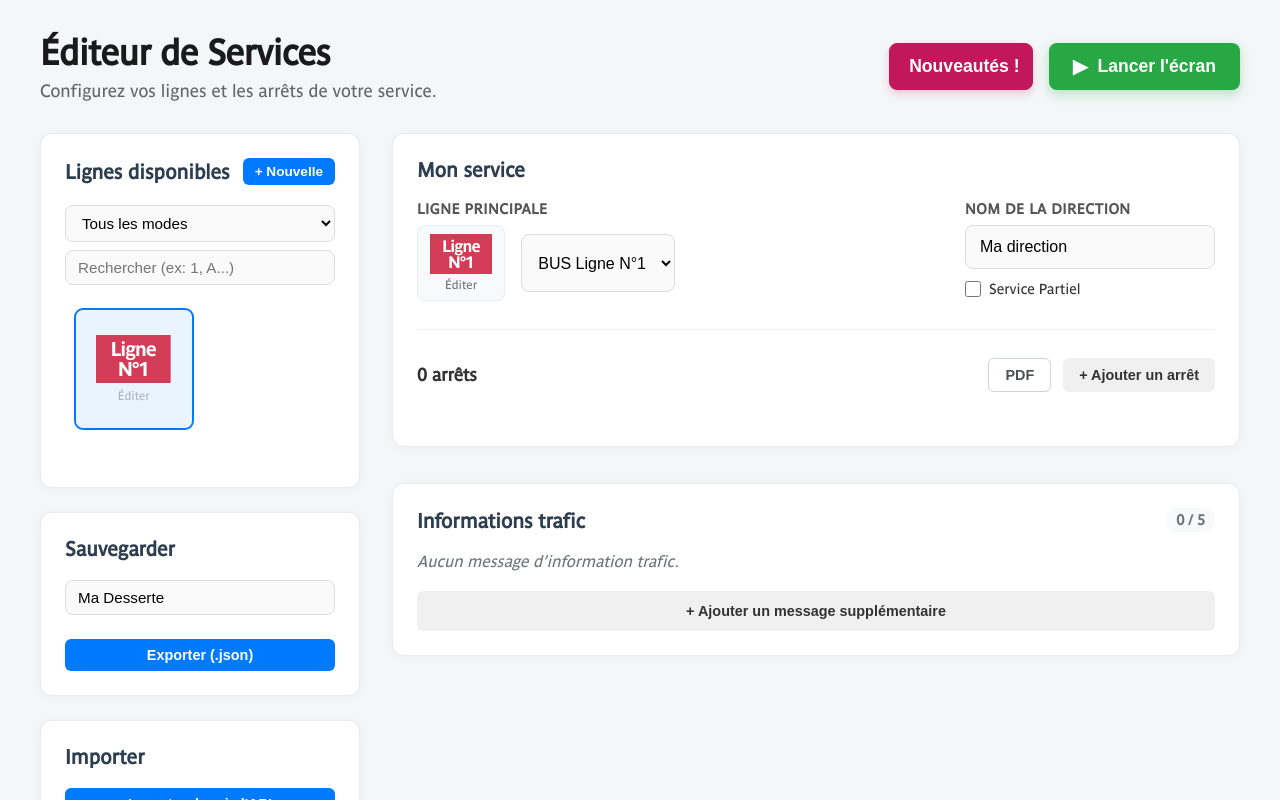
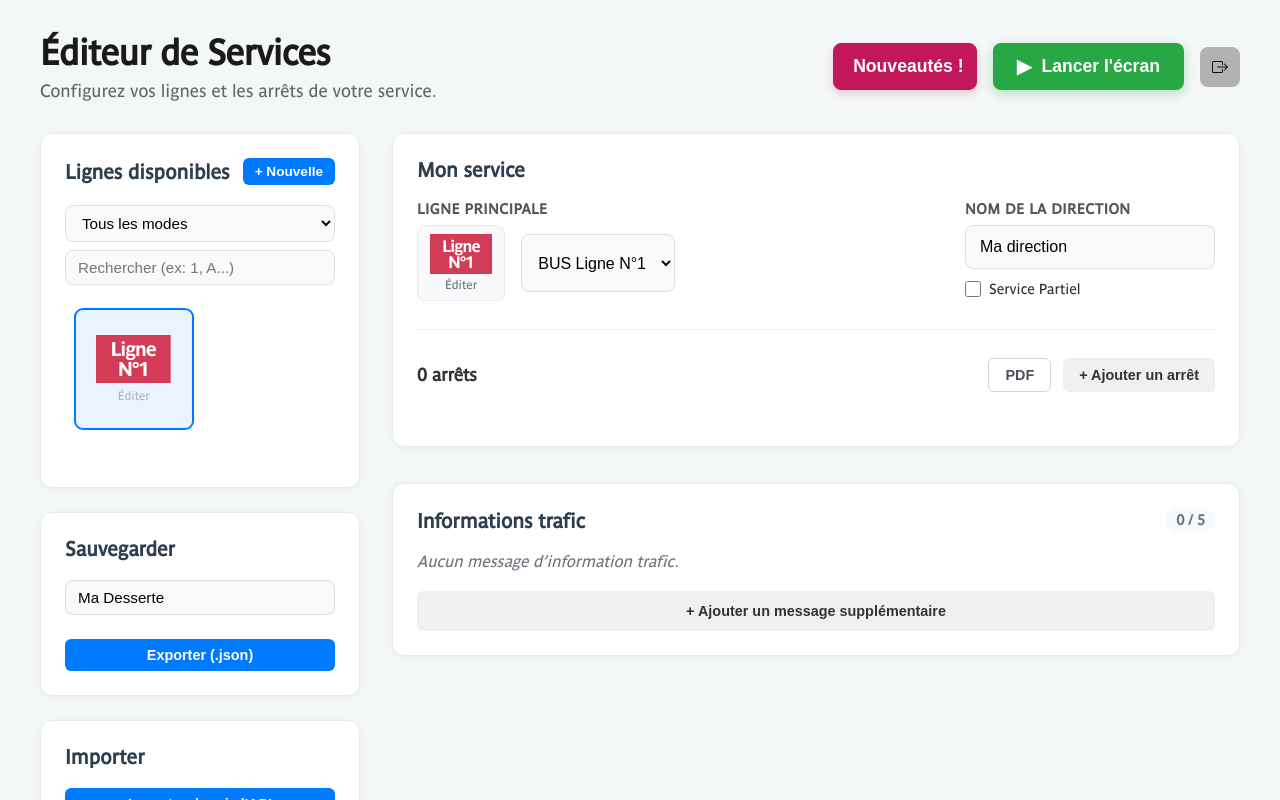
Before and after one commit to Leon-ED/lumiplan-ratp, a Vue app: page /editor/1/1 in a window 1280 px wide. Shown: the top 800 px of the page. Built offline with nearby package versions, Linux system fonts and the light colour scheme.

Commit message:
Ajout bouton pour revneir de l'éditeur vers l'accueil

```diff
--- a/src/pages/Editor.vue
+++ b/src/pages/Editor.vue
@@ -457,6 +457,25 @@ const deleteLine = (line: Line) => {
             <span class="launch-icon">▶</span>
             Lancer l'écran
           </button>
+          <button class="btn-exit" @click="router.push('/')">
+            <svg
+              xmlns="http://www.w3.org/2000/svg"
+              width="16"
+              height="16"
+              fill="currentColor"
+              class="bi bi-box-arrow-right"
+              viewBox="0 0 16 16"
+            >
+              <path
+                fill-rule="evenodd"
+                d="M10 12.5a.5.5 0 0 1-.5.5h-8a.5.5 0 0 1-.5-.5v-9a.5.5 0 0 1 .5-.5h8a.5.5 0 0 1 .5.5v2a.5.5 0 0 0 1 0v-2A1.5 1.5 0 0 0 9.5 2h-8A1.5 1.5 0 0 0 0 3.5v9A1.5 1.5 0 0 0 1.5 14h8a1.5 1.5 0 0 0 1.5-1.5v-2a.5.5 0 0 0-1 0z"
+              />
+              <path
+                fill-rule="evenodd"
+                d="M15.854 8.354a.5.5 0 0 0 0-.708l-3-3a.5.5 0 0 0-.708.708L14.293 7.5H5.5a.5.5 0 0 0 0 1h8.793l-2.147 2.146a.5.5 0 0 0 .708.708z"
+              />
+            </svg>
+          </button>
         </div>
       </header>
       <div class="editor-grid">
@@ -552,6 +571,24 @@ const deleteLine = (line: Line) => {
 .btn-launch-screen:active {
   transform: translateY(0);
 }
+.btn-exit{
+  background-color: #b3b2b2;
+  color: rgb(16, 15, 15);
+  border: none;
+  border-radius: 8px;
+  padding: 12px;
+  font-size: 1.1rem;
+  font-weight: 900;
+  display: flex;
+  align-items: center;
+  gap: 10px;
+  cursor: pointer;
+  transition: all 0.2s ease;
+}
+.btn-exit:hover {
+  background-color: #a1a1a1;
+  transform: translateY(-2px);
+}
 .launch-icon {
   font-size: 1.2rem;
 }
```
